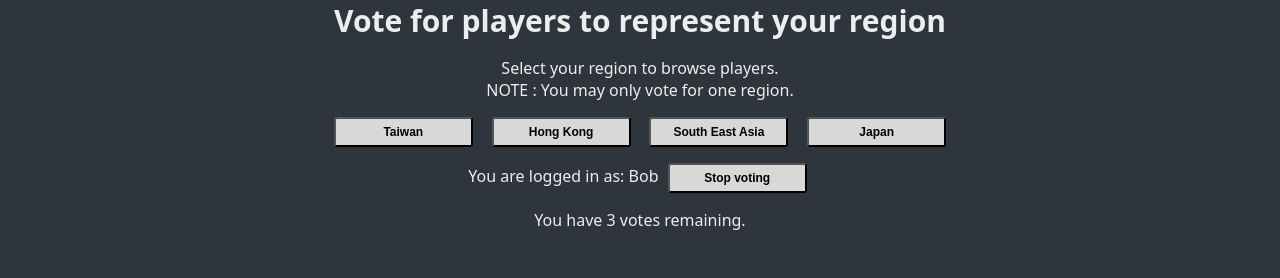
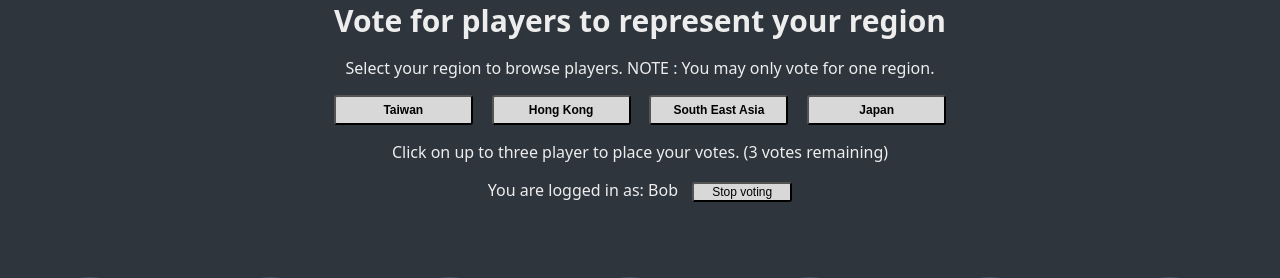
Before and after one commit to thenderson55/pb-challenge, a React (Create React App) app: page / in a window 1280 px wide. Shown: the top 278 px of the page. Built offline with nearby package versions, Linux system fonts and the light colour scheme; grey boxes are pictures that could not be loaded.

Commit message:
RegioButtons component created

```diff
--- a/src/components/Button.js
+++ b/src/components/Button.js
@@ -1,7 +1,6 @@
 import styled from 'styled-components'
 
 const Button  = styled.button`
-  font-family: sans-serif;
   border-radius: 3px;
   height: 30px;
   width: 100%;
@@ -11,11 +10,10 @@ const Button  = styled.button`
   font-size: 12px;
   user-select: none;
   cursor: pointer;
-  /* background: rgb(216, 216, 216); */
-  background: ${ props => props.primary ? 'red' : 'rgb(216, 216, 216)' };
-  border-color: ${ props => props.theme.primary };
+  background: rgb(216, 216, 216);
   &:hover {
-    background: pink;
+    background: rgb(255, 125, 8);
+    border-color: rgb(255, 125, 8);
   }
 `;
 
--- a/src/components/PlayerList.js
+++ b/src/components/PlayerList.js
@@ -7,7 +7,7 @@ import tw from "../images/tw.png"
 import Button from './Button'
 
 const PlayerList = (props) => {
-  const [{ user, players, voteCount, votedList, endVoting }, dispatch] = useStateValue()
+  const [{ user, players, voteCount, votedList, endVoting, region }, dispatch] = useStateValue()
 
   const hkPlayers = []
   const jpPlayers = []
@@ -102,7 +102,21 @@ const PlayerList = (props) => {
     flex-wrap: wrap;
   `;
 
-  const VotingButton = styled(Button)`
+  const VotingButton = styled.button`
+    border-radius: 3px;
+    height: 20px;
+    width: 100%;
+    margin-left: 10px;
+    max-width: 100px;
+    font-weight: 500;
+    font-size: 12px;
+    user-select: none;
+    background: rgb(216, 216, 216);
+    cursor: pointer;
+    &:hover {
+      background: rgb(255, 125, 8);
+      border-color: rgb(255, 125, 8);
+    }
     &::before{
       content: "${() => endVoting ? 'Start voting': 'Stop voting'}";
     }
@@ -149,11 +163,15 @@ const PlayerList = (props) => {
 
   const stopVoting = () => {
     dispatch({ type: "CHANGE_VOTING", payload: !endVoting })
+
   }
 
   let endVotingButton, percentages;
   if(user.status === 'admin'){
     endVotingButton = <VotingButton onClick={stopVoting}></VotingButton>
+  }
+  if(user.status === 'admin' && endVoting){
+    percentages = <Percentage>23</Percentage>
   }
   if(user.status === 'visitor' && endVoting){
     percentages = <Percentage>23</Percentage>
@@ -168,11 +186,12 @@ const PlayerList = (props) => {
     <PlayerWrapper>
       {players &&
         players.map((player, i) => {
-          if (player.country === props.region) {
+          if (player.country === region) {
             if(votedList.includes(i)){
               return (
                 <Player onClick={() => selectPlayer(player.nickname, player.country, i)} key={i}>
                   <AvatarContainer>
+                    {percentages}
                     <Selection>Your selection</Selection>
                     <PlayerAvatar style={{borderColor: 'rgb(255, 125, 8)'}} src={player.avatarUrl}/>
                   </AvatarContainer>
@@ -184,8 +203,8 @@ const PlayerList = (props) => {
             else {
               return (
                 <Player onClick={() => selectPlayer(player.nickname, player.country, i)} key={i}>
-                  {/* <Percentage>22</Percentage> */}
                   <AvatarContainer>
+                    {percentages}
                     <Selection style={{ visibility: 'hidden'}}>Your selection</Selection>
                     <PlayerAvatar src={player.avatarUrl}/>
                   </AvatarContainer>
@@ -203,7 +222,6 @@ const PlayerList = (props) => {
   return (
     <div>
       <p>You are logged in as: {user.name}  {endVotingButton}</p>
-      <p>You have {voteCount} votes remaining.</p>
       {playerList}
       <Button onClick={changeUser} value='visitor'>Visitor</Button>
       <Button onClick={changeUser} value='user'>User</Button>
--- /dev/null
+++ b/src/components/RegionButtons.js
@@ -0,0 +1,31 @@
+import React from "react";
+import { useStateValue } from "../context/store";
+import Button from "./Button";
+import styled from "styled-components";
+
+export const RegionButtons = () => {
+
+  const [{}, dispatch] = useStateValue();
+
+  const Regions = styled.div`
+    display: flex;
+    margin: auto;
+    width: 50%;
+    flex-direction: row;
+    justify-content: space-evenly;
+    text-align: center;
+  `;
+
+  function clickHandler(e) {
+    dispatch({ type: "CHANGE_REGION", payload: e.target.value });
+  }
+
+  return (
+    <Regions>
+      <Button onClick={clickHandler} value="tw">Taiwan</Button>
+      <Button onClick={clickHandler} value="hk" className="inactive">Hong Kong</Button>
+      <Button onClick={clickHandler} value="sea">South East Asia</Button>
+      <Button onClick={clickHandler} value="jp">Japan</Button>
+    </Regions>
+  )
+}
--- a/src/components/RegionSelection.js
+++ b/src/components/RegionSelection.js
@@ -3,43 +3,37 @@ import { useStateValue } from "../context/store";
 import Button from "./Button";
 import styled from "styled-components";
 import PlayerList from "./PlayerList";
+import { RegionButtons } from "./RegionButtons"
 
 
 const RegionSelection = props => {
-  const [{ region, endVoting }, dispatch] = useStateValue();
-
-  const Regions = styled.div`
-    display: flex;
-    margin: auto;
-    width: 50%;
-    flex-direction: row;
-    justify-content: space-evenly;
-    text-align: center;
-  `;
+  const [{ region, endVoting, voteCount}, dispatch] = useStateValue();
 
   const RegionHeader = styled.span`
     font-size: 30px;
     font-weight: 700;
     &::before{
-      content: "${() => endVoting ? 'Voting closed': 'Vote for players to represent your region'}"
+      content: "${() => endVoting ? 'Results of voting for each region': 'Vote for players to represent your region'}"
+    }
+  `;
+  const SelectionText = styled.p`
+    &::before{
+      content: "${() => endVoting ? 'Select your region to browse players.': 'Select your region to browse players. NOTE : You may only vote for one region.'}"
+    }
+  `;
+  const VotingText = styled.p`
+    &::before{
+      content: "${() => endVoting ? `The top three vote earners in each region make up that region's team`: `Click on up to three player to place your votes. (${voteCount} votes remaining)`}"
     }
   `;
 
-  function clickHandler(e) {
-    dispatch({ type: "CHANGE_REGION", payload: e.target.value });
-  }
-
   return (
     <div style={{textAlign: 'center'}}>
-      <RegionHeader></RegionHeader>
-      <p>Select your region to browse players. <br /> NOTE : You may only vote for one region.</p>
-      <Regions>
-        <Button onClick={clickHandler} value="tw">Taiwan</Button>
-        <Button onClick={clickHandler} value="hk" className="inactive">Hong Kong</Button>
-        <Button onClick={clickHandler} value="sea">South East Asia</Button>
-        <Button onClick={clickHandler} value="jp">Japan</Button>
-      </Regions>
-      <PlayerList user={props.user} region={region} />
+      <RegionHeader/>
+      <SelectionText/>
+      <RegionButtons/>
+      <VotingText/>
+      <PlayerList/>
     </div>
   );
 };
```
Also changed, not shown: src/components/RegionHeader.js (deleted, +0 -12 lines).
